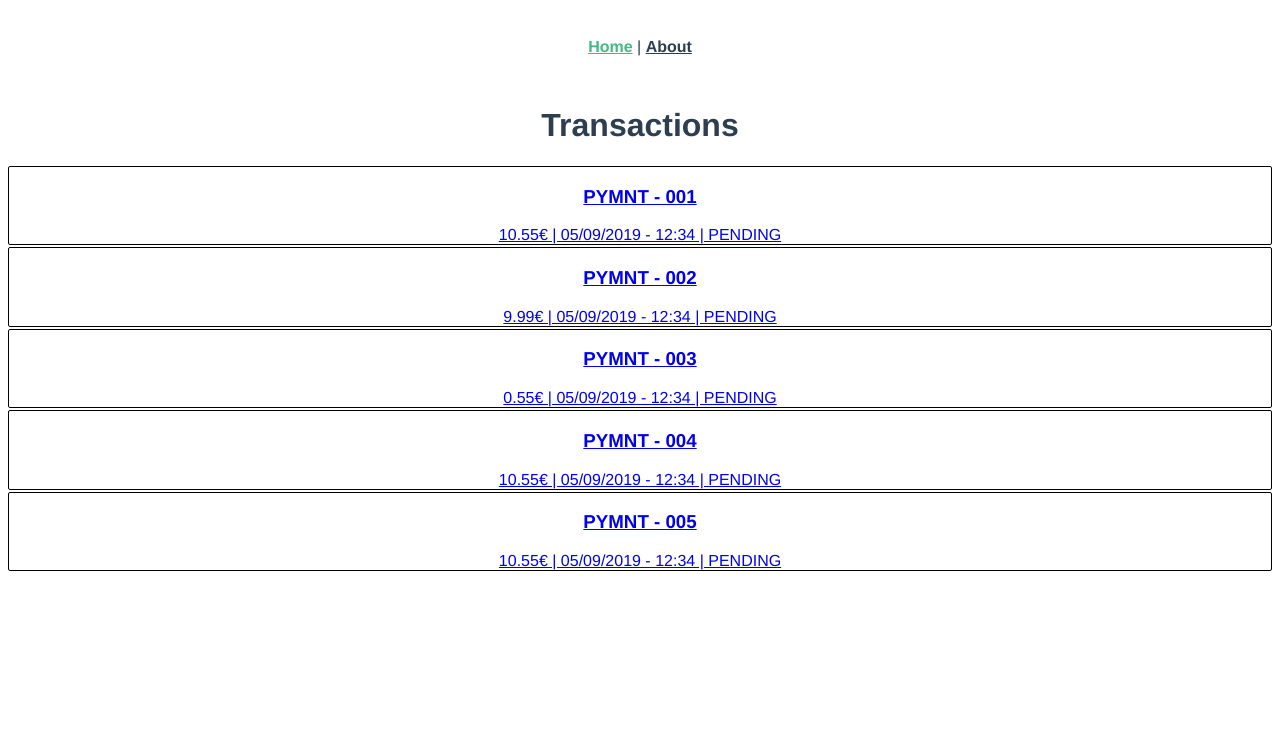
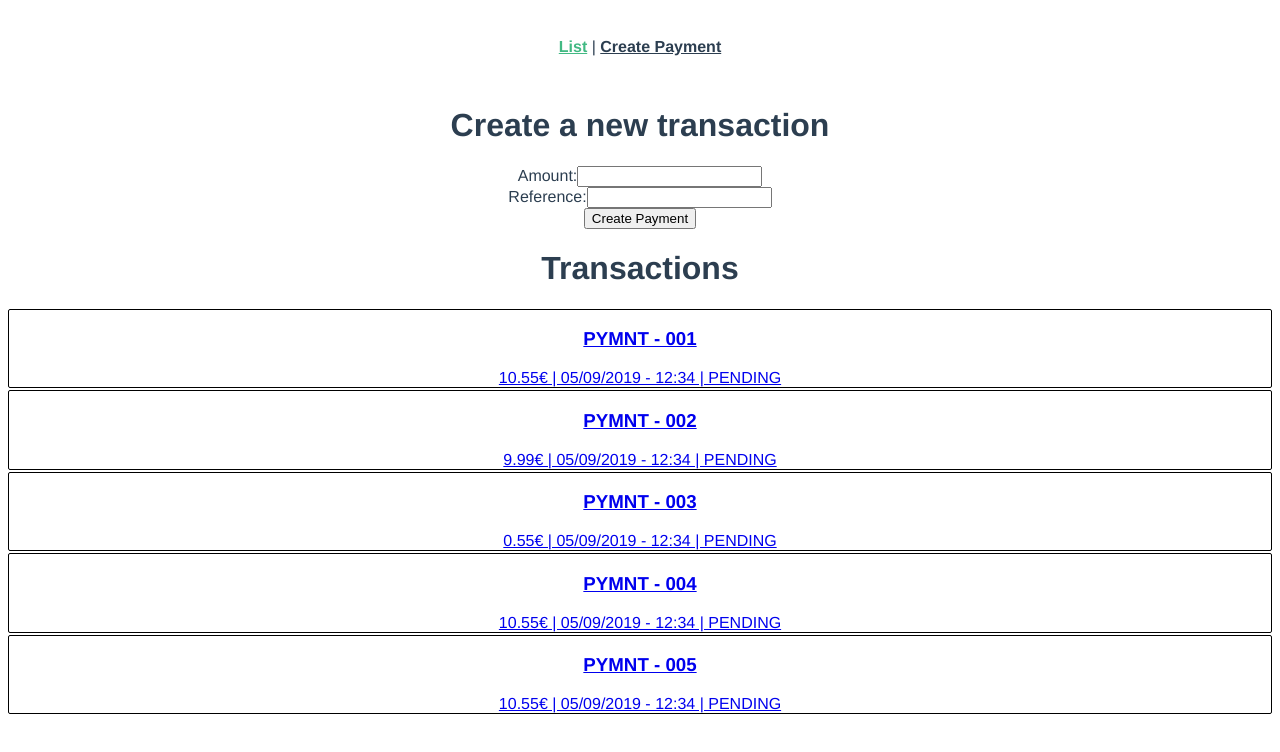
Before and after one commit to tooster/CF-Payments, a Vue app: page / in a window 1280 px wide. Shown: the top 752 px of the page. Built offline with nearby package versions, Linux system fonts and the light colour scheme.

Commit message:
Add Commit a new payment

```diff
--- a/src/App.vue
+++ b/src/App.vue
@@ -1,8 +1,8 @@
 <template>
   <div id="app">
     <div id="nav">
-      <router-link to="/">Home</router-link> |
-      <router-link to="/about">About</router-link>
+      <router-link to="/">List</router-link> |
+      <router-link to="/payment/new">Create Payment</router-link>
     </div>
     <router-view/>
   </div>
--- a/src/router/index.js
+++ b/src/router/index.js
@@ -2,6 +2,7 @@ import Vue from 'vue';
 import VueRouter from 'vue-router';
 import Home from '../views/Home.vue';
 import PaymentDetail from '../views/PaymentDetail.vue';
+import PaymentCreate from '../views/PaymentCreate.vue';
 
 Vue.use(VueRouter);
 
@@ -20,6 +21,11 @@ const routes = [
     component: () => import(/* webpackChunkName: "about" */ '../views/About.vue'),
   },
   {
+    path: '/payment/new',
+    name: 'payment-create',
+    component: PaymentCreate,
+  },
+  {
     path: '/payment/:id',
     name: 'payment-detail',
     component: PaymentDetail,
--- a/src/store/index.js
+++ b/src/store/index.js
@@ -44,8 +44,15 @@ export default new Vuex.Store({
     ],
   },
   mutations: {
+    CREATE_PAYMENT(state, transaction) {
+      const transactions = state.transactions.concat(transaction);
+      state.transactions = transactions;
+    },
   },
   actions: {
+    async createPayment({ commit }, payment) {
+      commit('CREATE_PAYMENT', payment);
+    },
   },
   modules: {
   },
--- a/src/views/Home.vue
+++ b/src/views/Home.vue
@@ -1,5 +1,21 @@
 <template>
   <div class="home">
+    <div>
+      <h1>Create a new transaction</h1>
+      <div class="field">
+        <label for="amount">Amount:</label>
+        <input type="text" id="amount" v-model="transaction.amount">
+        {{transaction.amount}}
+      </div>
+      <div class="field">
+        <label for="reference">Reference:</label>
+        <input type="text" id="reference" v-model="transaction.reference">
+        {{transaction.reference}}
+      </div>
+      <input type="button" value="Create Payment" @click="createPayment">
+    </div>
+
+    <div>
       <h1>Transactions</h1>
       <div class="transaction-list">
         <div v-for="transaction in transactions" :key="transaction.reference">
@@ -14,6 +30,7 @@
         </div>
       </div>
     </div>
+  </div>
 </template>
 
 <script>
@@ -24,8 +41,14 @@ export default {
   components: {},
   data() {
     return {
+      transaction: {},
       transactions: this.$store.state.transactions,
     };
+  },
+  methods: {
+    createPayment() {
+      this.$store.dispatch('createPayment', this.transaction);
+    },
   },
 };
 </script>
--- /dev/null
+++ b/src/views/PaymentCreate.vue
@@ -0,0 +1,34 @@
+<template>
+  <v-container>
+    <h1>Create a new transaction</h1>
+    <div class="field">
+      <label for="amount">Amount:</label>
+      <input type="text" id="amount" v-model="transaction.amount">
+      {{transaction.amount}}
+    </div>
+    <div class="field">
+      <label for="reference">Reference:</label>
+      <input type="text" id="reference" v-model="transaction.reference">
+      {{transaction.reference}}
+    </div>
+    <input type="button" value="Create Payment" @click="createPayment">
+  </v-container>
+</template>
+
+<script>
+export default {
+  data() {
+    return {
+      transaction: {},
+    };
+  },
+  methods: {
+    createPayment() {
+      this.$store.dispatch('createPayment', this.transaction);
+    },
+  },
+};
+</script>
+
+<style lang="scss" scoped>
+</style>
```
Lines whose indentation alone changed are shown as unchanged.
